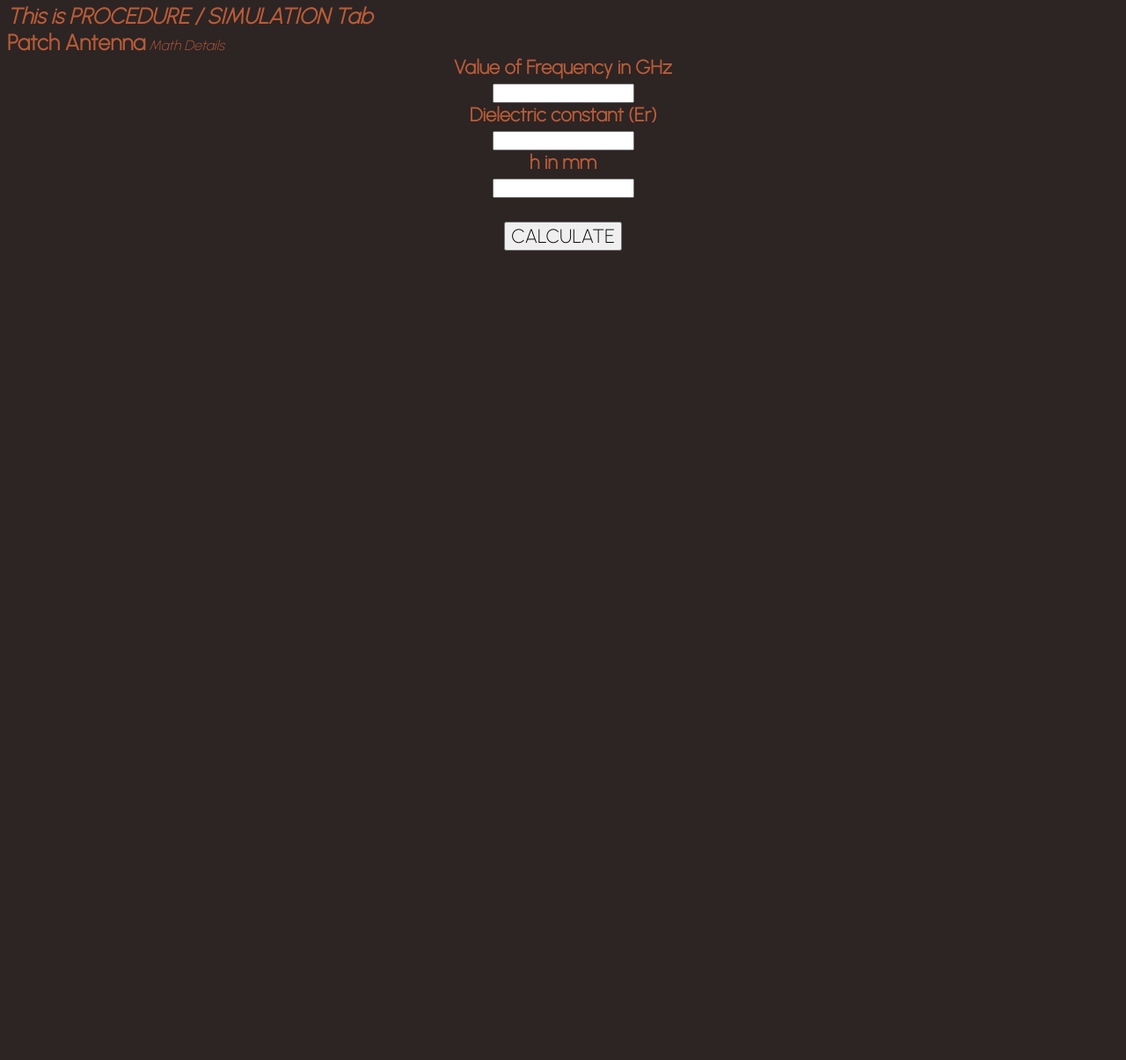
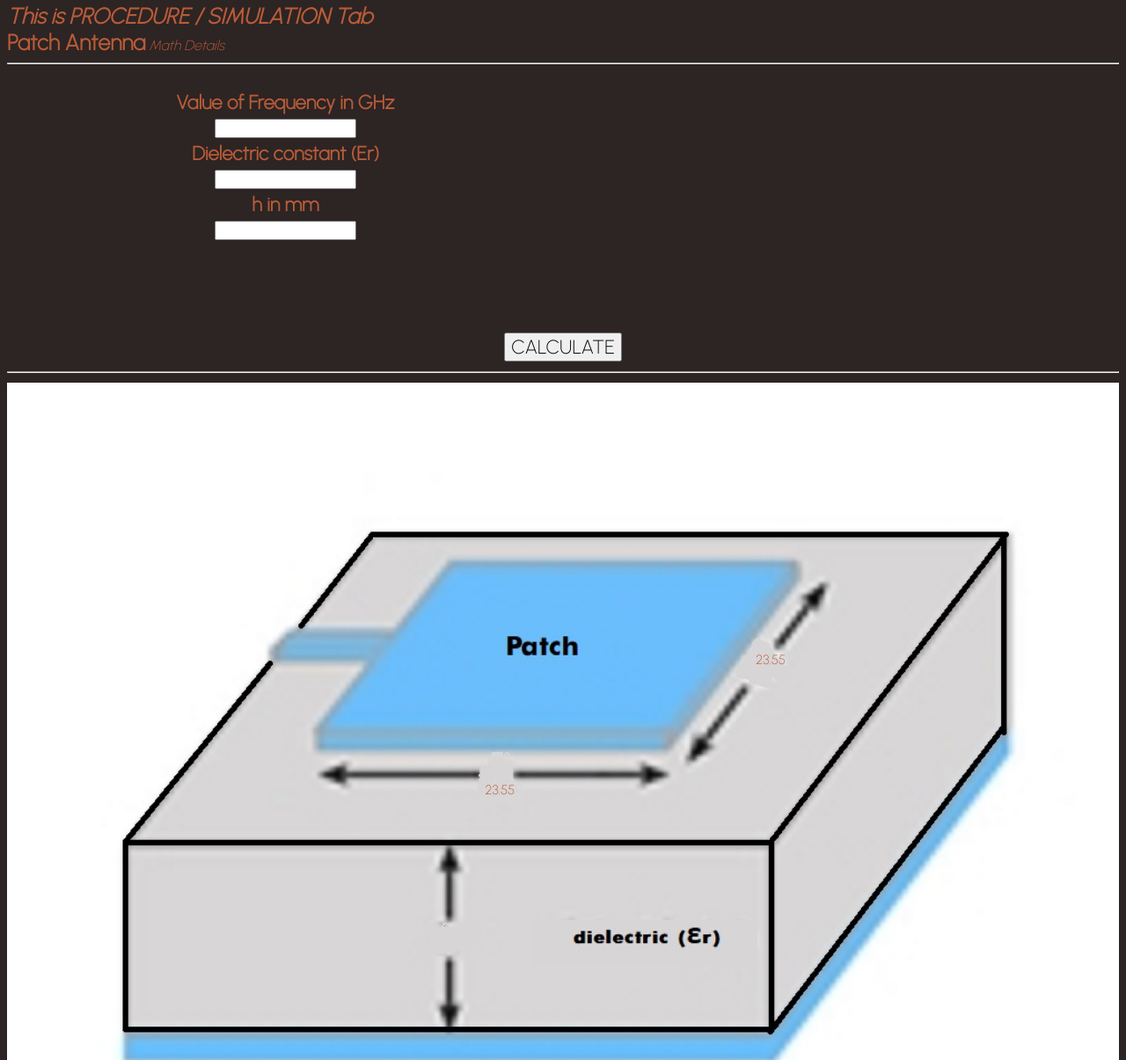
Before and after one commit to Bhuvaneshio/VirtualLab, a plain HTML site: page expOne/menu3.html in a window 1280 px wide. Shown: the part 227-1432 px from the top of the page at 88% size. Before the commit the page ends 800 px from the top, so only its background shows below. Drawn offline with Linux system fonts and the light colour scheme; a web font is replaced by a local one.

Commit message:
Experiment One - working

```diff
--- a/expOne/menu3.html
+++ b/expOne/menu3.html
@@ -32,19 +32,74 @@
             <b class="high"><em>This is PROCEDURE / SIMULATION Tab</em></b><br>
             <strong class="high">Patch Antenna</strong> <em> Math Details </em><br>
 
+            <hr><br>
             <section class = "math">
-                <b> Value of Frequency in GHz </b><br>
-                <input type="text" id="aval"><br>
-                <b> Dielectric constant (Er) </b><br>
-                <input type="text" id="bval"><br>
-                <b> h in mm </b><br>
-                <input type="text" id="cval"><br><br>
+
+                <table>
+                    <tr>
+                        <td><b> Value of Frequency in GHz </b><br>
+                            <input type="text" id="aval"><br>
+                        </td>
+                        <td>
+                            <strong class="high" id="wid"></strong><br>
+                        </td>
+                    </tr>
+                    <tr>
+                        <td>
+                            <b> Dielectric constant (Er) </b><br>
+                            <input type="text" id="bval"><br>
+                        </td>
+                        <td>
+                            <strong class="high" id="len"></strong><br>
+                        </td>
+                    </tr>
+                    <tr>
+                        <td>
+                            <b> h in mm </b><br>
+                            <input type="text" id="cval"><br>
+                        </td>
+                        <td>
+                            <strong class="high" id="ans"></strong><br>
+                        </td>
+                    </tr>
+                    <tr>
+                        <td>
+
+                        </td>
+                        <td>
+                            <strong class="high" id="eff"></strong><br>
+                        </td>
+                    </tr>
+                    <tr>
+                        <td>
+
+                        </td>
+                        <td>
+                            <strong class="high" id="gain"></strong><br>
+                        </td>
+                    </tr>
+                    <tr>
+                        <td>
+
+                        </td>
+                        <td>
+                            <strong class="high" id="z0"></strong><br>
+                        </td>
+                    </tr>
+                </table>
+
                 <button onclick="calc()"> CALCULATE </button>
                 <br>
+                <hr>
 
-                <strong class="high" id="wid"></strong><br>
-                <strong class="high" id="len"></strong><br>
-                <strong class="high" id="ans"></strong><br>
+                <div id="showImg" class="edit">
+                    <img src="micant.jpg" style="width:100%;">
+                    <div class="lenpos">23.55</div>
+                    <div class="widpos">23.55</div>
+                    <div class="hpos">23.55</div>
+                    <div class="erpos">23.55</div>
+                </div>
+
             </section>
 
 
@@ -72,10 +127,13 @@
                 var lambda0 = 30 / parseFloat(freq);
                 var rr = ( 120 * lambda0 )/( 1 - (((k0**2) * (parseFloat(h)**2))/24));
 
-                if(!isNaN(width) && !isNaN(length) && !isNaN(rr)){
-                    document.getElementById("wid").innerHTML = " The width of the patch antenna is  " + width + " mm";
-                    document.getElementById("len").innerHTML = " The length of the patch antenna is " + length + " mm";
-                    document.getElementById("ans").innerHTML = " The radiation Resistance value is  " + rr + " ohms";
+                if(!isNaN(width) && !isNaN(length) && !isNaN(rr) && !isNaN(Eff) && !isNaN(Gain) && !isNaN(z0)) ){
+                    document.getElementById("wid").innerHTML  = " Width =  " + width + " mm";
+                    document.getElementById("len").innerHTML  = " Length =  " + length + " mm";
+                    document.getElementById("ans").innerHTML  = " Radiation Resistance =  " + rr + " ohms";
+                    document.getElementById("eff").innerHTML  = " Efficiency =  " + Eff + " ";
+                    document.getElementById("gain").innerHTML = " Gain =  " + Gain + " dB";
+                    document.getElementById("z0").innerHTML   = " Char. Impedance =  " + Eff + " ohms";
                 }
             }
 
--- a/styles.css
+++ b/styles.css
@@ -88,6 +88,10 @@ a:hover::after{
     font-size: 22px;
 
 }
+input{
+    width:auto;
+    background-color: none;
+}
 
 li a:link,li a:visited{
     text-decoration: none;
@@ -125,3 +129,32 @@ header{
     background-color: #2d2424;
 
 }
+table{
+    width:100%;
+}
+td{
+    margin:auto;
+    width:50%;
+}
+.edit {
+    position: relative;
+    text-align: center;
+    font-size:15px;
+
+}
+.lenpos{
+    position:absolute;
+    top:49%;
+    left:43%;
+}
+.widpos{
+    position:absolute;
+    top:33%;
+    right:30%;
+}
+.hpos{
+    position:absolute;
+}
+.erpos{
+    position: absolute;
+}
```
Also changed, not shown: expOne/micant.jpg (added).
